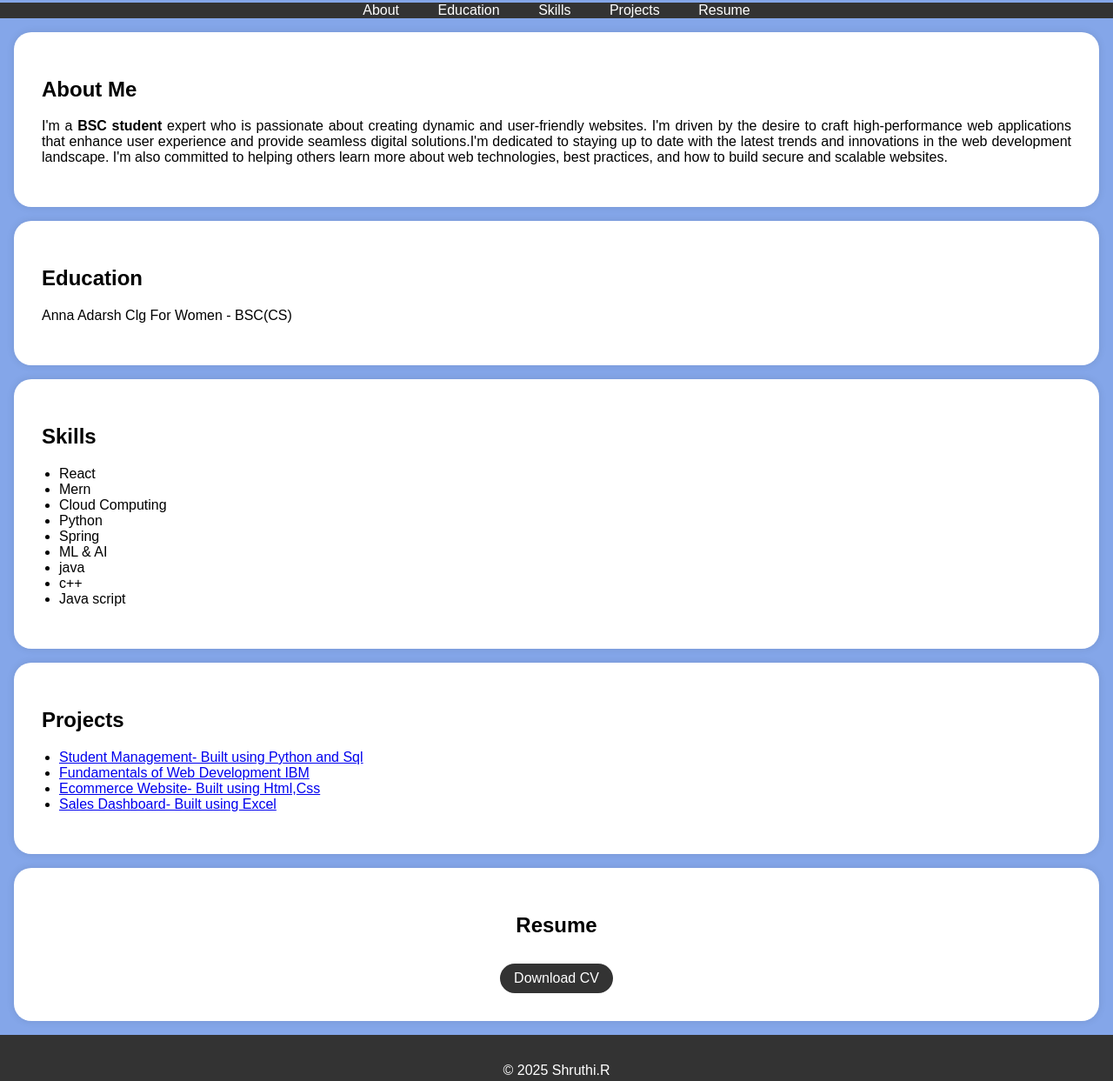
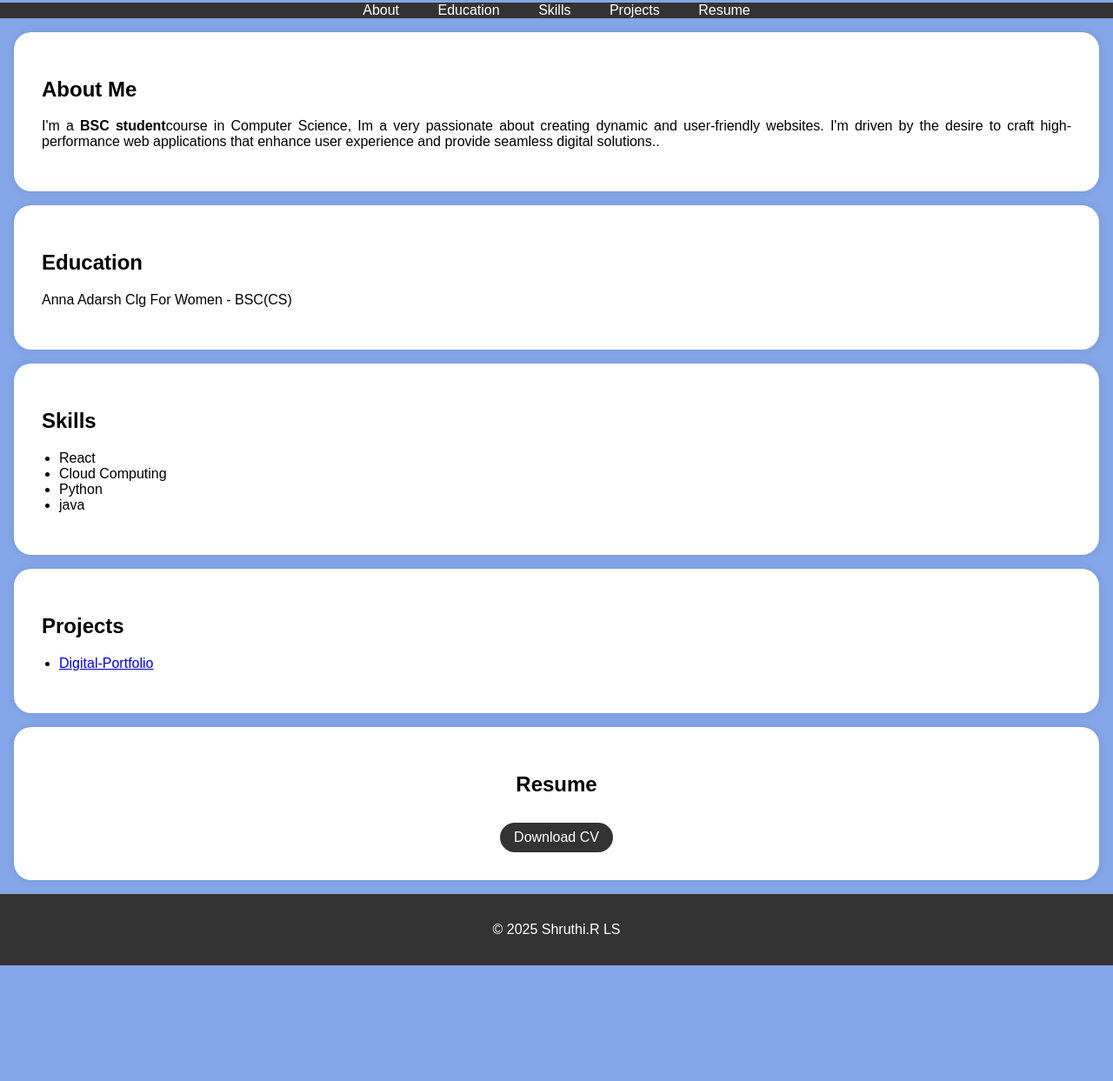
Before and after one commit to shruthiravindren/digital--portfolio, a plain HTML site: page index.html in a window 1280 px wide. Shown: the part 210-1453 px from the top of the page at 87% size. After the commit the page ends 1320 px from the top, so only its background shows below. Drawn offline with Linux system fonts and the light colour scheme.

Commit message:
Update index.html

```diff
--- a/index.html
+++ b/index.html
@@ -115,11 +115,9 @@
     <section id="about">
         <div class="section-content">
             <h2>About Me</h2>
-            <p>I'm a <b>BSC student</b> expert who is passionate about creating dynamic and user-friendly websites.
+            <p>I'm a <b>BSC student</b>course in Computer Science, Im a very passionate about creating dynamic and user-friendly websites.
                 I'm driven by the desire to craft high-performance web applications that enhance user experience and provide
-                 seamless digital solutions.I'm dedicated to staying up to date with the latest trends and innovations in the
-                 web development landscape. I'm also committed to helping others learn more about web technologies,
-                 best practices, and how to build secure and scalable websites.</p>
+                 seamless digital solutions..</p>
 
         </div>
     </section>
@@ -138,14 +136,9 @@
             <h2>Skills</h2>
             <ul>
                 <li>React</li>
-                <li>Mern</li>
                 <li>Cloud Computing</li>
                 <li>Python</li>
-                <li>Spring</li>
-                <li>ML & AI</li>
                 <li>java</li>
-                <li>c++</li>
-                <li>Java script</li>
             </ul>
         </div>
     </section>
@@ -154,10 +147,7 @@
         <div class="section-content">
             <h2>Projects</h2>
             <ul>
-                <li><a href="#">Student Management- Built using Python and Sql</a></li>
-                <li><a href="#">Fundamentals of Web Development IBM</a></li>
-                <li><a href="#">Ecommerce Website- Built using Html,Css</a></li>
-                <li><a href="#">Sales Dashboard- Built using Excel</a></li>
+                <li><a href="#">Digital-Portfolio</a></li>
                 <!-- Add more project links here -->
             </ul>
         </div>
@@ -175,7 +165,7 @@
     </section>
 
     <footer>
-        <p>&copy; 2025 Shruthi.R</p>
+        <p>&copy; 2025 Shruthi.R LS</p>
     </footer>
 
     <script>
```
